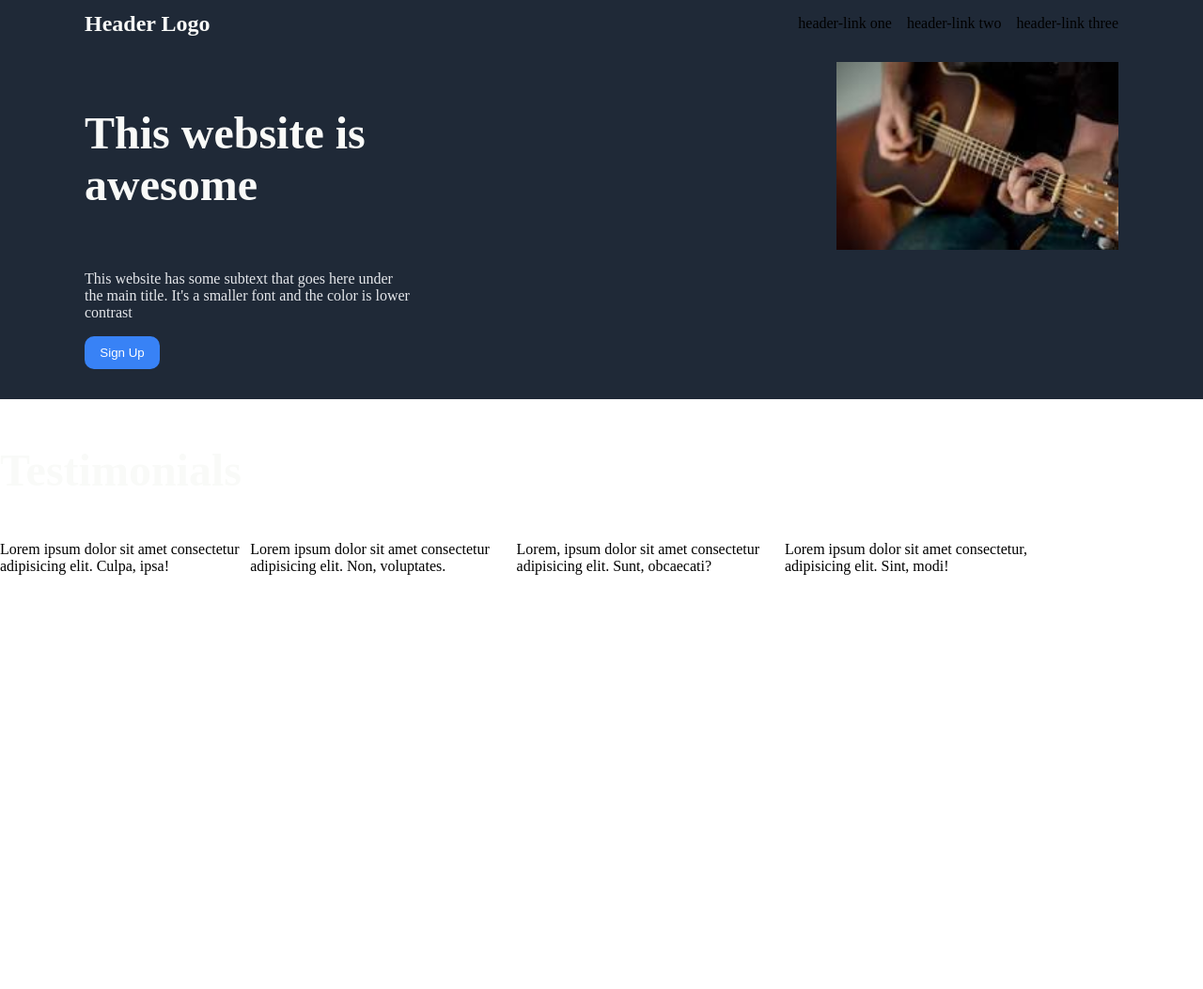
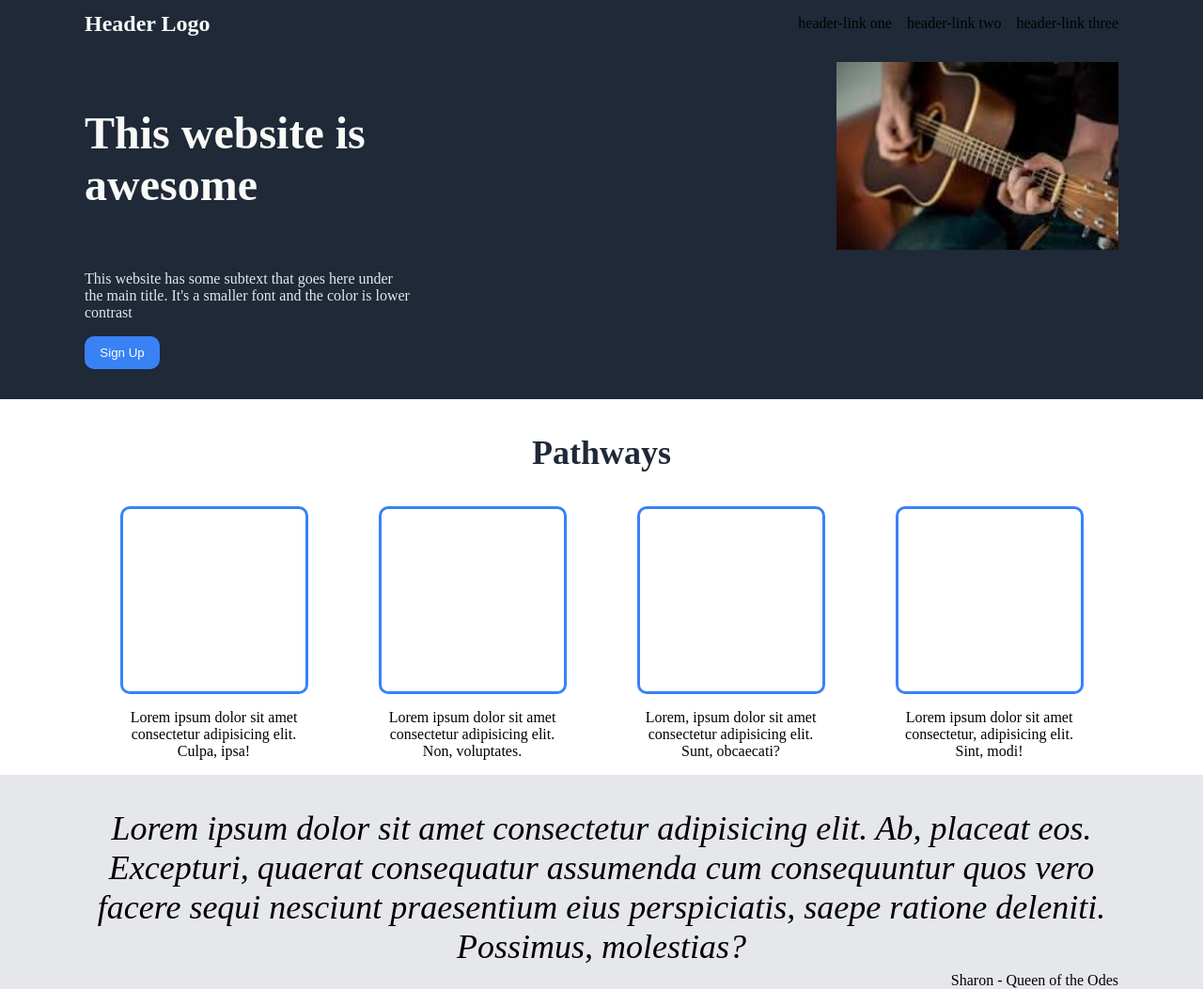
Before and after one commit to kizitojoel/landing-page, a plain HTML site: page index.html in a window 1280 px wide. Shown: the whole page at 94% size. Before the commit the page ends 800 px from the top, so only its background shows below. Drawn offline with Linux system fonts and the light colour scheme.

Commit message:
Complete quote section

```diff
--- a/index.html
+++ b/index.html
@@ -31,25 +31,34 @@
         </div>
     </header>
     <section class="content">
-        <h3>Testimonials</h3>
+        <h3>Pathways</h3>
 
         <div class="randoms">
             <div class="random">
                 <div class="img-placeholder"></div>
-                Lorem ipsum dolor sit amet consectetur adipisicing elit. Culpa, ipsa!
-            </div>
-            <div class="random">
-                <div class="img-place-holder"></div>
-                Lorem ipsum dolor sit amet consectetur adipisicing elit. Non, voluptates.
+                <p>Lorem ipsum dolor sit amet consectetur adipisicing elit. Culpa, ipsa!</p>
             </div>
             <div class="random">
                 <div class="img-placeholder"></div>
-                Lorem, ipsum dolor sit amet consectetur adipisicing elit. Sunt, obcaecati?
+                <p>Lorem ipsum dolor sit amet consectetur adipisicing elit. Non, voluptates.</p>
             </div>
             <div class="random">
                 <div class="img-placeholder"></div>
-                Lorem ipsum dolor sit amet consectetur, adipisicing elit. Sint, modi!
+                <p>Lorem, ipsum dolor sit amet consectetur adipisicing elit. Sunt, obcaecati?</p>
             </div>
+            <div class="random">
+                <div class="img-placeholder"></div>
+                <p>Lorem ipsum dolor sit amet consectetur, adipisicing elit. Sint, modi!</p>
+            </div>
+        </div>
+    </section>
+    <section class="quote">
+        <div class="quote-container">
+            <p>
+                Lorem ipsum dolor sit amet consectetur adipisicing elit. Ab, placeat eos. Excepturi, quaerat consequatur assumenda cum
+                consequuntur quos vero facere sequi nesciunt praesentium eius perspiciatis, saepe ratione deleniti. Possimus, molestias?
+            </p>
+            <span>Sharon - Queen of the Odes</span>
         </div>
     </section>
 </body>
--- a/style.css
+++ b/style.css
@@ -75,13 +75,64 @@ h3{
     font-weight: bolder; color: #f9faf8
 }
 
+.content
+{
+    display: flex;
+    flex-direction: column;
+    align-items: center;
+}
 .randoms
 {
     display: flex;
     width: 1100px;
+    justify-content: space-around;
 }
 .random
 {
     display: flex;
     flex-direction: column;
+    align-items: center;
+    text-align: center;
 }
+.img-placeholder
+{
+    height: 200px;
+    width: 200px;
+    border: #3882f6 solid 3px;
+    border-radius: 10px;
+}
+.random p{
+    max-width: 200px;
+}
+.content h3{
+    color: #1F2937;
+    font-size: 36px;
+    font-weight: bolder;
+}
+.quote-container
+{
+    max-width: 1100px;
+    display: flex;
+    flex-direction: column;
+
+}
+.quote
+{
+    background-color: #e5e7eb;
+    display: flex;
+    flex-direction: column;
+    align-items: center;
+
+}
+.quote p
+{
+    font-size: 36px;
+    width: 1100px;
+    text-align: center;
+    margin-bottom: 6px;
+    font-style: italic;
+}
+.quote span{
+    align-self: flex-end;
+
+}
```
